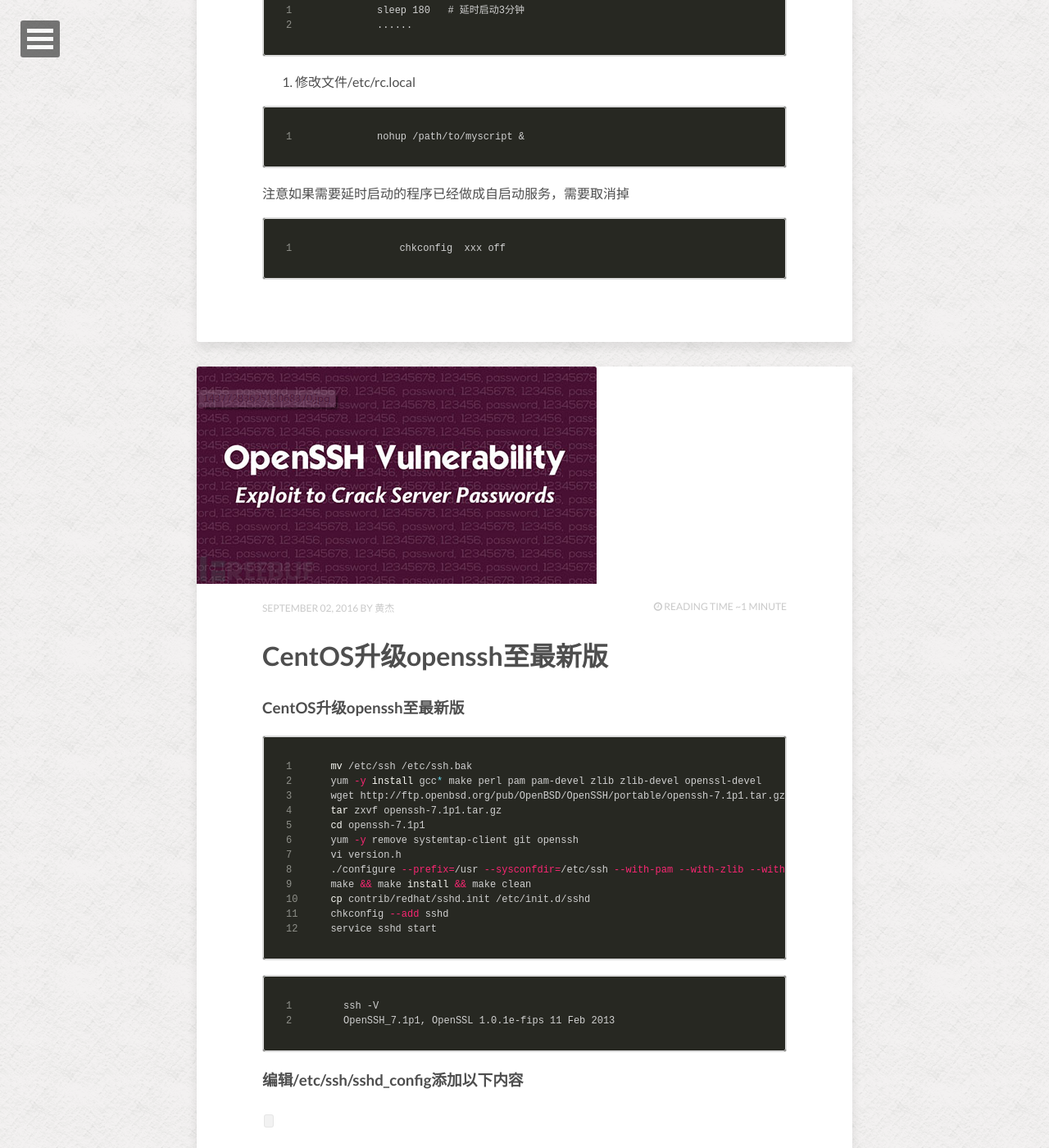
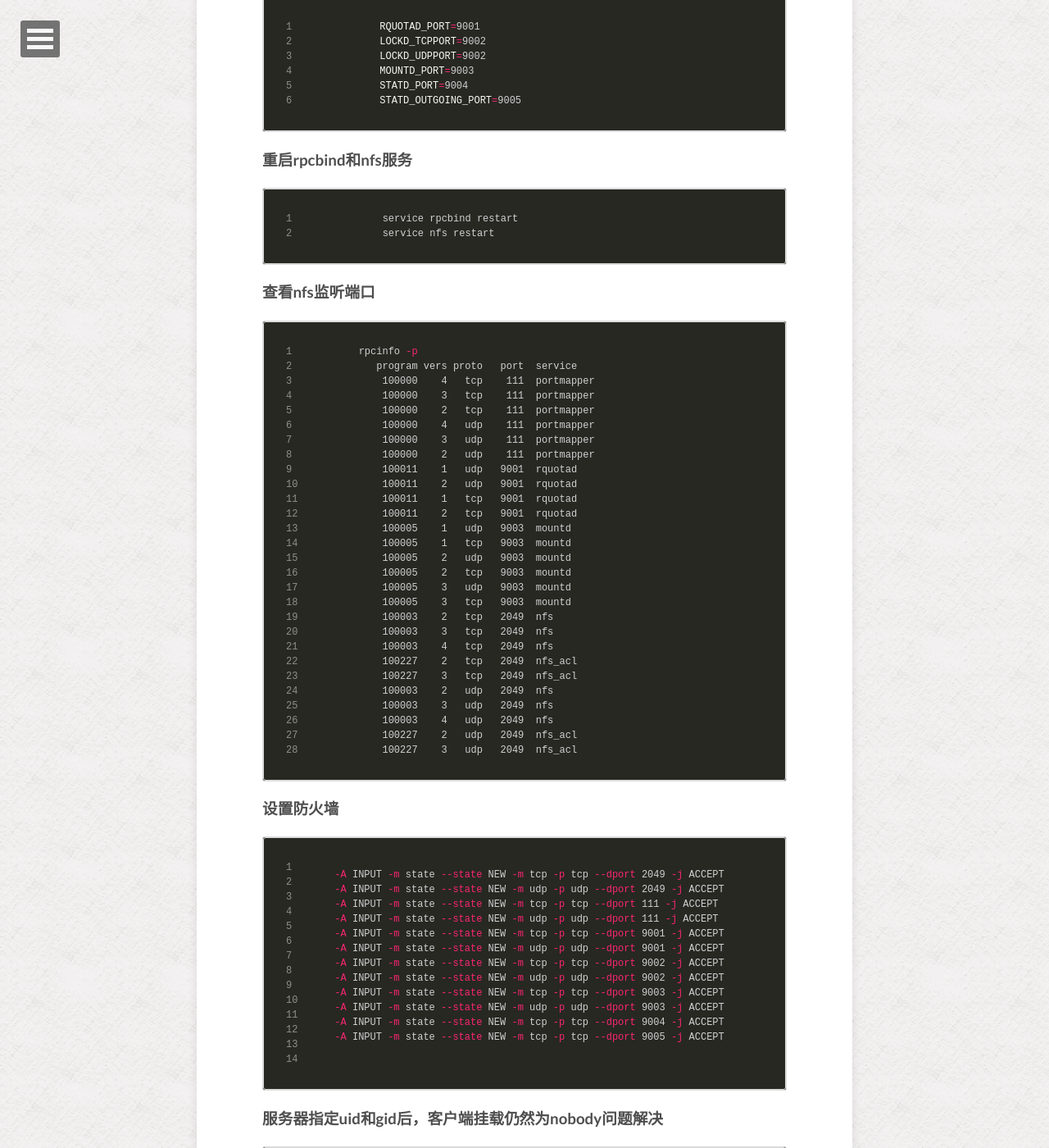
Before and after one commit to hj1984930/hj1984930.github.io, a Jekyll site: the page built from index.html, in a window 1280 px wide and 1400 px high, scrolled down 3207 px. Shown: the whole window at 82% size. Built offline with Jekyll 4.4.1, drawn with Linux system fonts in a browser that asks for light colours; nearby versions of some CDN libraries; the list of posts is cut into pages by our own code; comment, search, counter and statistics services are not loaded; some of the changed text lies outside the part shown.

Commit message:
add new articles

```diff
--- /dev/null
+++ b/_posts/2016-09-05-nfs.md
@@ -0,0 +1,90 @@
+---
+layout: post
+title: nfs服务搭建注意
+description: ""
+modified: 2016-09-05
+tags: [centos, nfs,]
+image:
+  feature: linux.jpeg
+
+---
+
+### 启动服务 rpcbind 和 nfs （rpcbind在老版本中叫portmap）
+
+打开文件/etc/sysconfig/nfs，修改端口如下：
+
+~~~bash
+RQUOTAD_PORT=9001
+LOCKD_TCPPORT=9002
+LOCKD_UDPPORT=9002
+MOUNTD_PORT=9003
+STATD_PORT=9004
+STATD_OUTGOING_PORT=9005
+~~~
+
+### 重启rpcbind和nfs服务
+
+~~~bash
+service rpcbind restart
+service nfs restart
+~~~
+
+### 查看nfs监听端口
+
+~~~bash
+rpcinfo -p
+   program vers proto   port  service
+    100000    4   tcp    111  portmapper
+    100000    3   tcp    111  portmapper
+    100000    2   tcp    111  portmapper
+    100000    4   udp    111  portmapper
+    100000    3   udp    111  portmapper
+    100000    2   udp    111  portmapper
+    100011    1   udp   9001  rquotad
+    100011    2   udp   9001  rquotad
+    100011    1   tcp   9001  rquotad
+    100011    2   tcp   9001  rquotad
+    100005    1   udp   9003  mountd
+    100005    1   tcp   9003  mountd
+    100005    2   udp   9003  mountd
+    100005    2   tcp   9003  mountd
+    100005    3   udp   9003  mountd
+    100005    3   tcp   9003  mountd
+    100003    2   tcp   2049  nfs
+    100003    3   tcp   2049  nfs
+    100003    4   tcp   2049  nfs
+    100227    2   tcp   2049  nfs_acl
+    100227    3   tcp   2049  nfs_acl
+    100003    2   udp   2049  nfs
+    100003    3   udp   2049  nfs
+    100003    4   udp   2049  nfs
+    100227    2   udp   2049  nfs_acl
+    100227    3   udp   2049  nfs_acl
+~~~
+
+
+### 设置防火墙
+
+~~~bash
+
+-A INPUT -m state --state NEW -m tcp -p tcp --dport 2049 -j ACCEPT
+-A INPUT -m state --state NEW -m udp -p udp --dport 2049 -j ACCEPT
+-A INPUT -m state --state NEW -m tcp -p tcp --dport 111 -j ACCEPT
+-A INPUT -m state --state NEW -m udp -p udp --dport 111 -j ACCEPT
+-A INPUT -m state --state NEW -m tcp -p tcp --dport 9001 -j ACCEPT
+-A INPUT -m state --state NEW -m udp -p udp --dport 9001 -j ACCEPT
+-A INPUT -m state --state NEW -m tcp -p tcp --dport 9002 -j ACCEPT
+-A INPUT -m state --state NEW -m udp -p udp --dport 9002 -j ACCEPT
+-A INPUT -m state --state NEW -m tcp -p tcp --dport 9003 -j ACCEPT
+-A INPUT -m state --state NEW -m udp -p udp --dport 9003 -j ACCEPT
+-A INPUT -m state --state NEW -m tcp -p tcp --dport 9004 -j ACCEPT
+-A INPUT -m state --state NEW -m tcp -p tcp --dport 9005 -j ACCEPT
+
+~~~
+
+### 服务器指定uid和gid后，客户端挂载仍然为nobody问题解决
+
+~~~bash
+#/etc/fstab客户端挂载时指定vers=3参数
+10.2.29.206:/opt/storage/eams   /opt/storage/eams       nfs    vers=3        0 0
+~~~
```
Also changed, not shown: _posts/2016-09-03-linux-sleep.md (+1 -1 lines), _posts/mount bind模式用法.md (added, +34 -0 lines), images/linux.jpeg (added).
